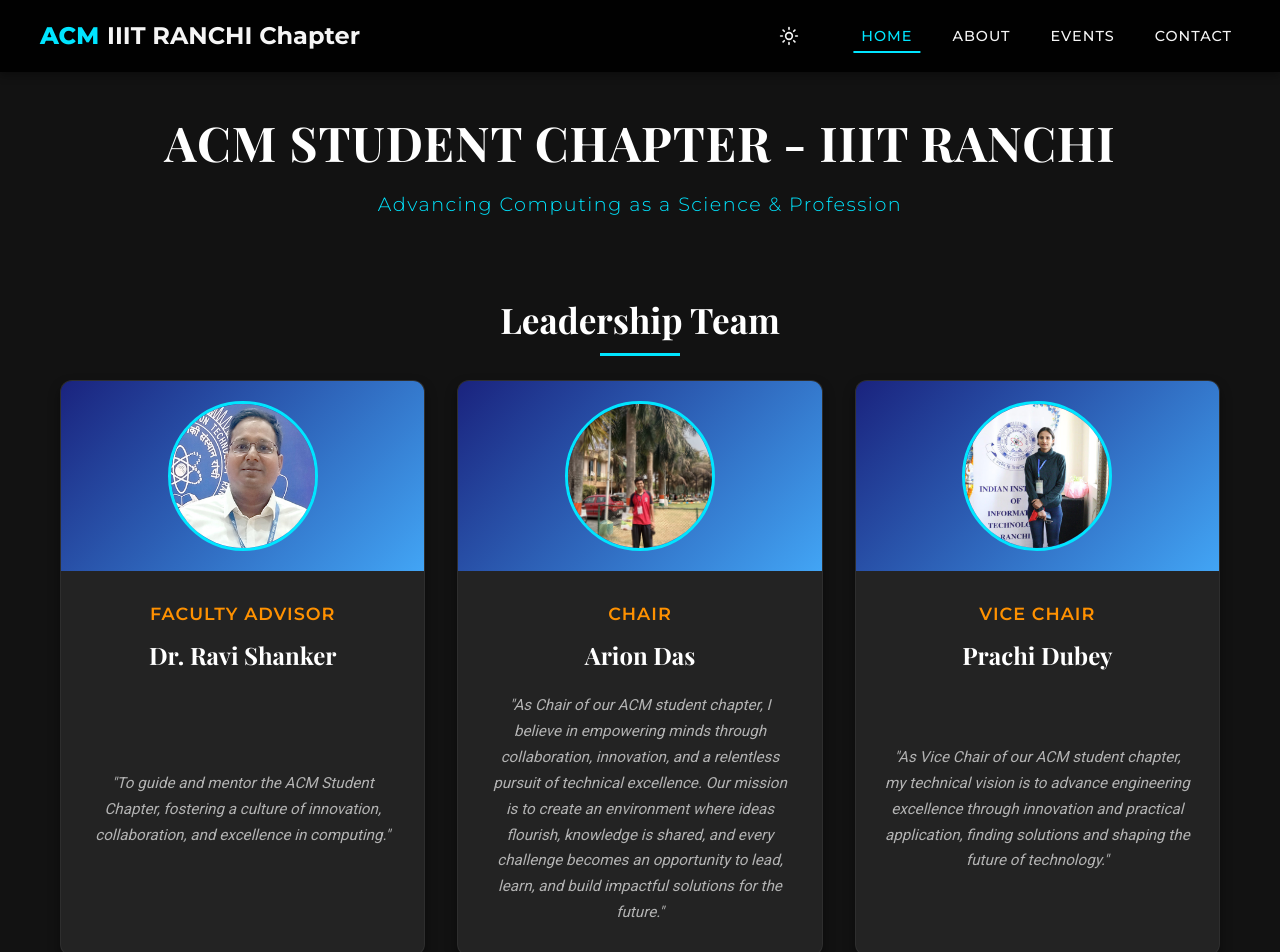
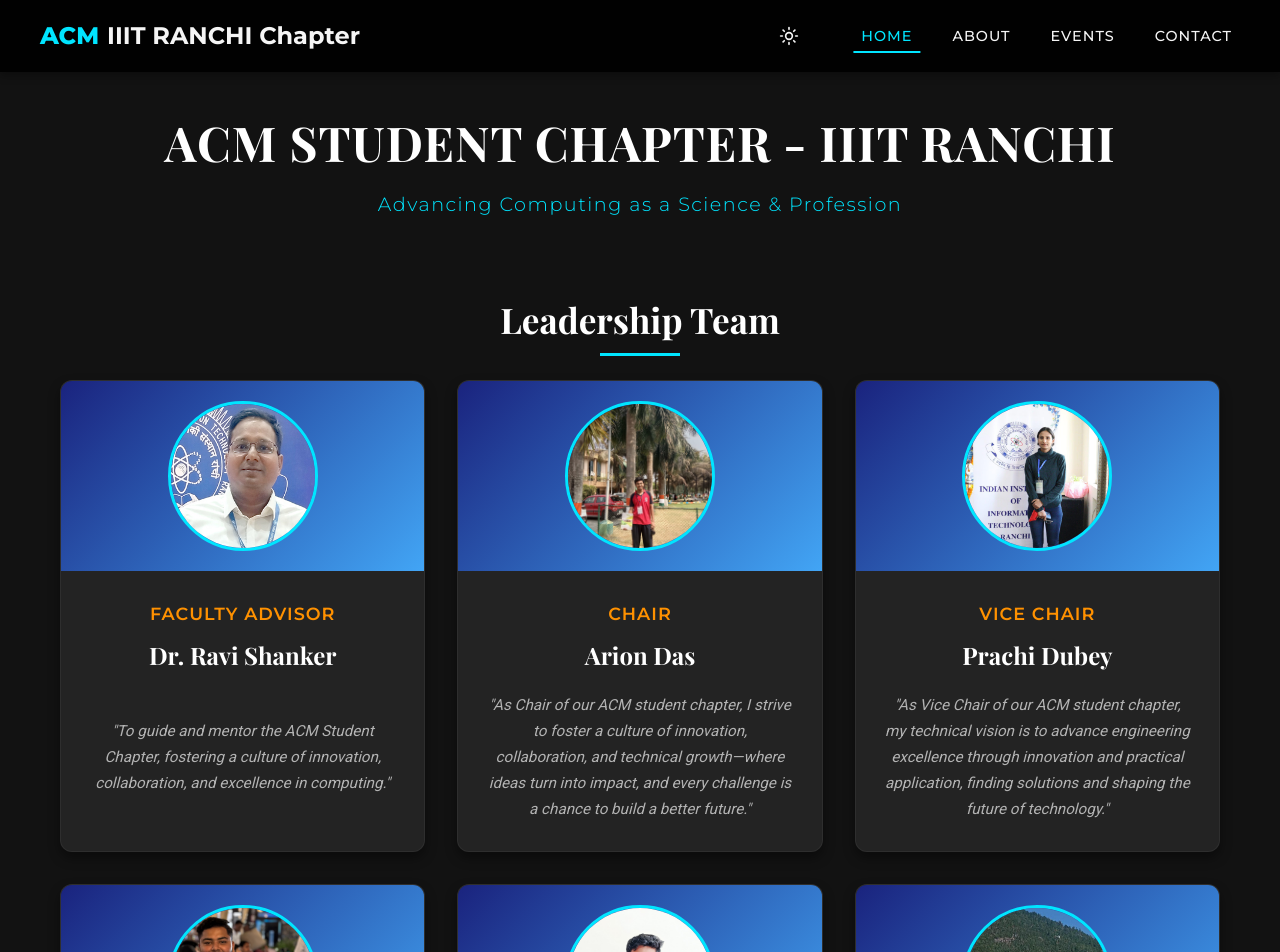
Before and after one commit to Mohitgit22/ACM, a React (Vite) app in the folder frontend/: page / in a window 1280 px wide. Shown: the top 952 px of the page. Built offline with nearby package versions, Linux system fonts and the light colour scheme.

Commit message:
edited vision 2

```diff
--- a/frontend/src/App.jsx
+++ b/frontend/src/App.jsx
@@ -27,7 +27,7 @@
        },{
       post: 'Chair',
       name: 'Arion Das',
-      vision: 'As Chair of our ACM student chapter, I believe in empowering minds through collaboration, innovation, and a relentless pursuit of technical excellence. Our mission is to create an environment where ideas flourish, knowledge is shared, and every challenge becomes an opportunity to lead, learn, and build impactful solutions for the future.',
+      vision: 'As Chair of our ACM student chapter, I strive to foster a culture of innovation, collaboration, and technical growth—where ideas turn into impact, and every challenge is a chance to build a better future.',
       imageUrl: arionDas
     },
     {
```
